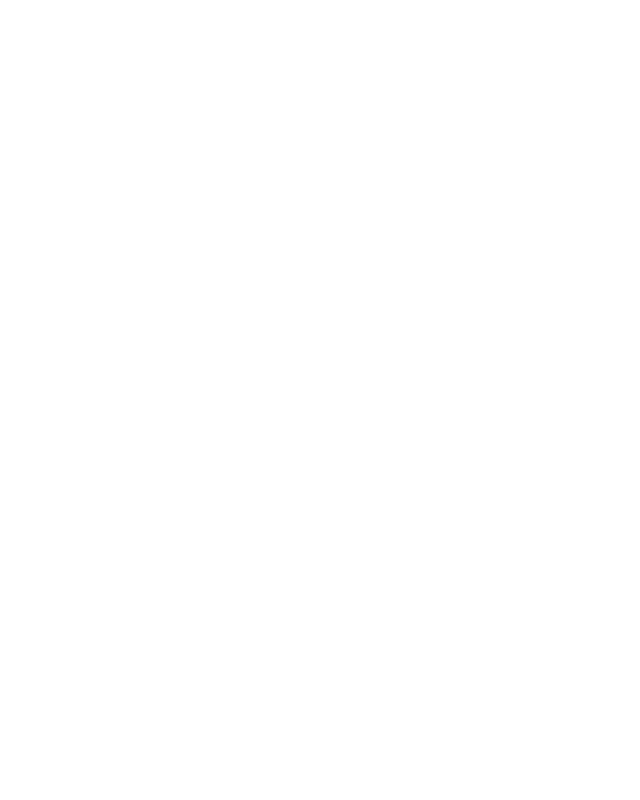
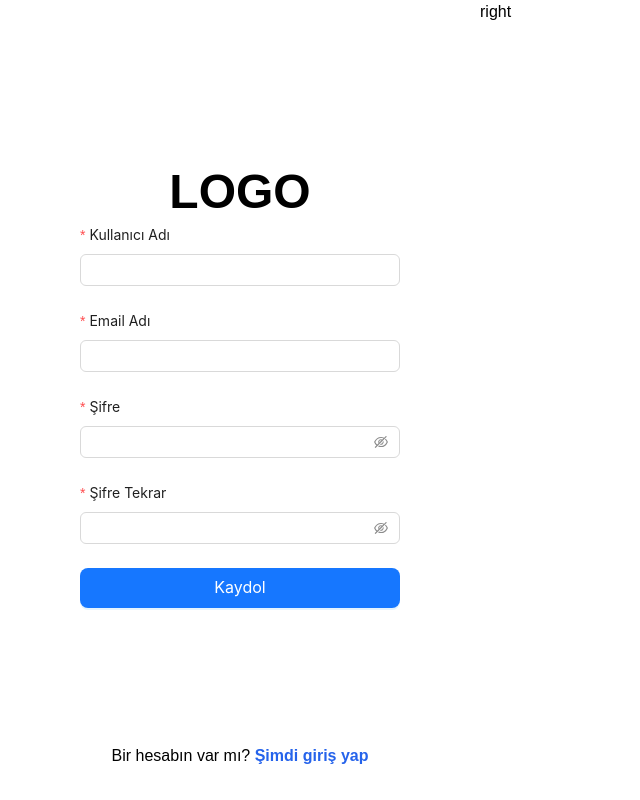
Before and after one commit to erkankolakan/PosApplication, a React (Create React App) app in the folder client/: page /register in a window 1280 px wide. Before the commit this address had no page. Shown: the whole page, without its empty margins (0-640 px from the left). Built offline with nearby package versions, Linux system fonts and the light colour scheme.

Commit message:
register sayfası inputlar yerleştirildi

```diff
--- a/client/src/App.jsx
+++ b/client/src/App.jsx
@@ -6,6 +6,7 @@
 import BillPage from './pages/BillPage';
 import CustomerPage from './pages/CustomerPage';
 import StatisticPage from './pages/StatisticPage';
+import Register from './pages/auth/Register';
 
 
 
@@ -20,6 +21,7 @@
         <Route path='/bills' element={<BillPage/>} />
         <Route path='/customers' element={<CustomerPage/>} />
         <Route path='/statistic' element={<StatisticPage/>} />
+        <Route path='/register' element={<Register/>} />
 
 
       </Routes>
--- /dev/null
+++ b/client/src/pages/auth/Register.jsx
@@ -0,0 +1,60 @@
+import { Button, Form, Input } from 'antd'
+import React from 'react'
+import { Link } from 'react-router-dom'
+
+const Register = () => {
+  return (
+    <div className='h-screen'>
+        <div className='flex justify-between h-full'>
+            <div className='xl:px-20 px-10 flex  flex-col w-full h-full justify-center relative'>
+                <h1 className=' text-center text-5xl font-semibold mb-2'>LOGO</h1>
+                <Form layout='vertical'>
+                    <Form.Item
+                        label="Kullanıcı Adı"
+                        name="username"
+                        rules={[{ required: true, message: 'Lütfen bir kullanıcı adı giriniz. !' }]}
+                    >
+                        <Input />
+                    </Form.Item>
+
+                    <Form.Item
+                        label="Email Adı"
+                        name="email"
+                        rules={[{ required: true, message: 'Lütfen bir Email giriniz!' }]}
+                    >
+                        <Input/>
+                    </Form.Item>
+
+                    <Form.Item
+                        label="Şifre"
+                        name="password"
+                        rules={[{ required: true, message: 'Lütfen bir şifre giriniz!' }]}
+                    >
+                        <Input.Password/>
+                    </Form.Item>
+
+                    <Form.Item
+                        label="Şifre Tekrar"
+                        name="passwordAgain"
+                        rules={[{ required: true, message: 'Şifre Tekrar alanı boş bırakılamaz!' }]}
+                    >
+                        <Input.Password/>
+                    </Form.Item>
+
+                    <Form.Item>
+                        <Button htmlType='submit' type='primary' size='large' className='w-full' >Kaydol</Button>
+                        {/* htmlType değerini belirmek zorundayız çünkü form ile veri göndereceğiz. Belirtmezsek normal bir buttondan farkı kalmaz. */}
+                    </Form.Item>
+                </Form>
+                <div className='text-center w-full absolute bottom-8 left-0 '>Bir hesabın var mı?
+                    <Link to={"/login"} className='text-blue-600 font-semibold'> Şimdi giriş yap</Link>
+                </div>
+            </div>
+            <div className='xl:w-4/6 min-w-[800px] '>right</div>
+        </div>
+    </div>
+
+  )
+}
+
+export default Register
```
